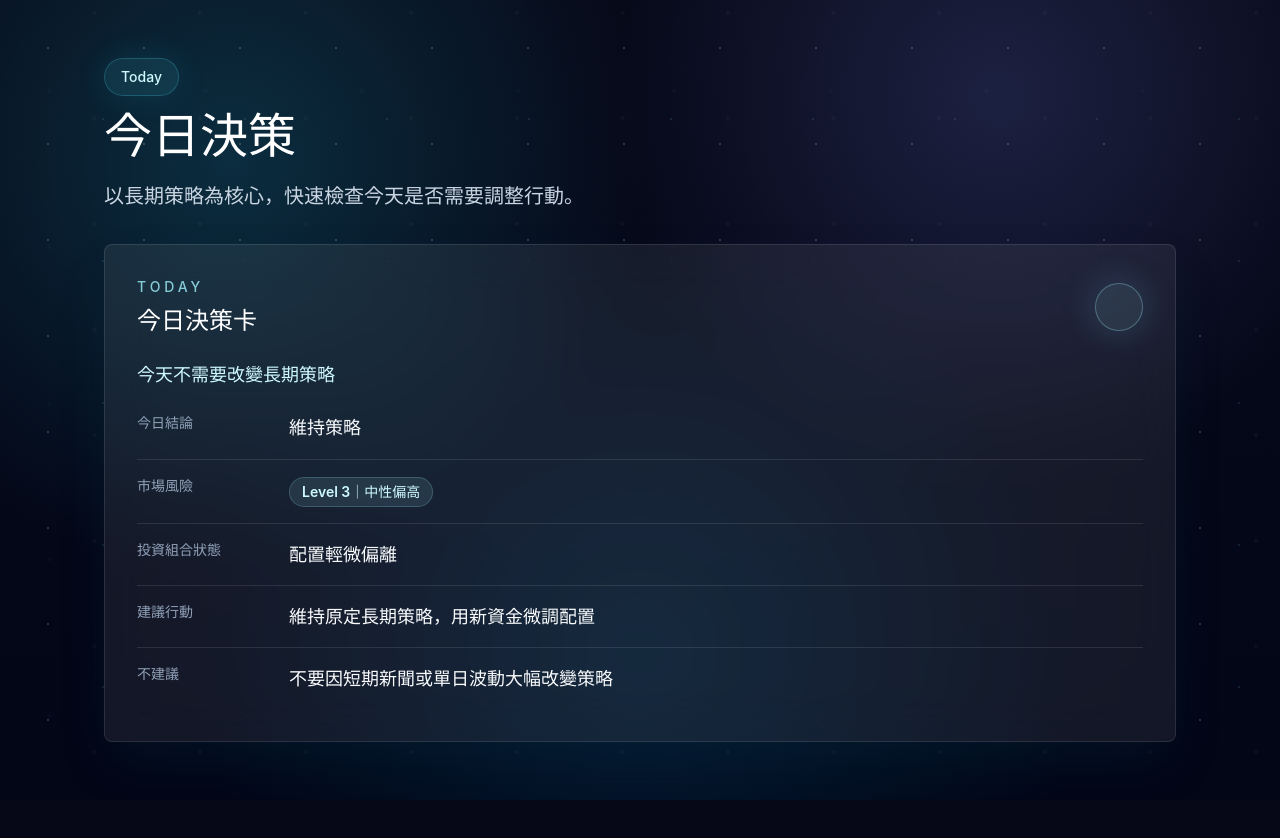
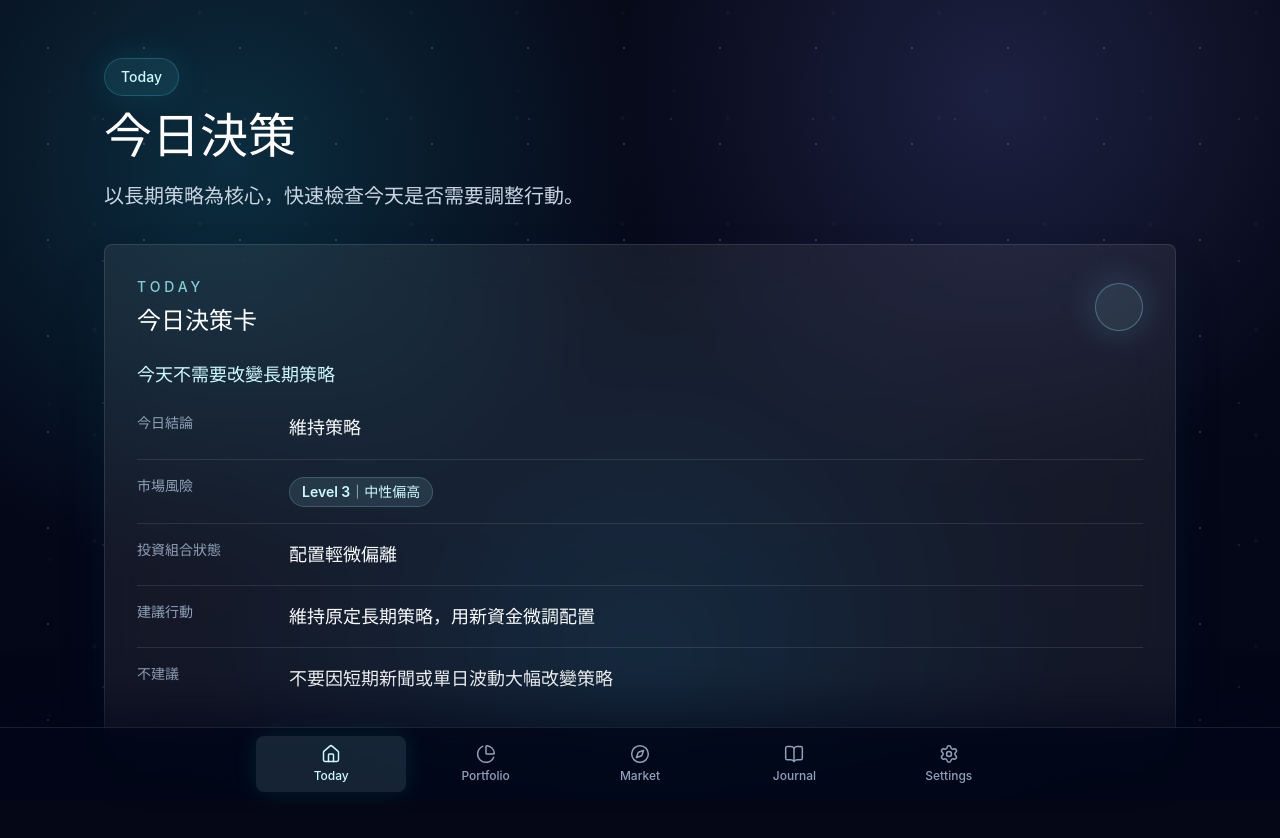
Before and after one commit to bulala-coder/polaris-mvp, a React (Vite) app: page /today in a window 1280 px wide. Shown: the top 838 px of the page. Built offline with nearby package versions, Linux system fonts and the light colour scheme.

Commit message:
Add bottom navigation and placeholder pages

```diff
--- a/src/components/layout/AppShell.tsx
+++ b/src/components/layout/AppShell.tsx
@@ -1,14 +1,17 @@
 import type { ReactNode } from 'react'
+import BottomNavigation from './BottomNavigation'
 
 type AppShellProps = {
   children: ReactNode
+  showNavigation?: boolean
 }
 
-function AppShell({ children }: AppShellProps) {
+function AppShell({ children, showNavigation = true }: AppShellProps) {
   return (
     <main className="min-h-screen overflow-hidden bg-[#060817] text-slate-100">
       <div className="space-background absolute inset-0" aria-hidden="true" />
-      {children}
+      <div className={showNavigation ? 'pb-24' : undefined}>{children}</div>
+      {showNavigation ? <BottomNavigation /> : null}
     </main>
   )
 }
--- /dev/null
+++ b/src/components/layout/BottomNavigation.tsx
@@ -0,0 +1,62 @@
+import { BookOpen, Compass, Home, PieChart, Settings } from 'lucide-react'
+import { NavLink } from 'react-router-dom'
+
+const navigationItems = [
+  {
+    label: 'Today',
+    to: '/today',
+    icon: Home,
+  },
+  {
+    label: 'Portfolio',
+    to: '/portfolio',
+    icon: PieChart,
+  },
+  {
+    label: 'Market',
+    to: '/market',
+    icon: Compass,
+  },
+  {
+    label: 'Journal',
+    to: '/journal',
+    icon: BookOpen,
+  },
+  {
+    label: 'Settings',
+    to: '/settings',
+    icon: Settings,
+  },
+]
+
+function BottomNavigation() {
+  return (
+    <nav className="fixed inset-x-0 bottom-0 z-20 border-t border-white/10 bg-slate-950/85 px-3 py-2 shadow-[0_-18px_50px_rgba(2,6,23,0.55)] backdrop-blur-xl">
+      <div className="mx-auto grid max-w-3xl grid-cols-5 gap-1">
+        {navigationItems.map((item) => {
+          const Icon = item.icon
+
+          return (
+            <NavLink
+              className={({ isActive }) =>
+                [
+                  'flex min-h-14 flex-col items-center justify-center gap-1 rounded-lg px-2 text-xs font-medium transition',
+                  isActive
+                    ? 'bg-cyan-200/12 text-cyan-100 shadow-[0_0_24px_rgba(34,211,238,0.12)]'
+                    : 'text-slate-400 hover:bg-white/5 hover:text-slate-100',
+                ].join(' ')
+              }
+              key={item.to}
+              to={item.to}
+            >
+              <Icon aria-hidden="true" className="h-5 w-5" strokeWidth={1.8} />
+              <span>{item.label}</span>
+            </NavLink>
+          )
+        })}
+      </div>
+    </nav>
+  )
+}
+
+export default BottomNavigation
--- /dev/null
+++ b/src/pages/JournalPage.tsx
@@ -0,0 +1,24 @@
+import AppShell from '../components/layout/AppShell'
+import PageContainer from '../components/layout/PageContainer'
+
+function JournalPage() {
+  return (
+    <AppShell>
+      <PageContainer>
+        <div className="max-w-3xl rounded-lg border border-white/10 bg-white/[0.07] p-6 shadow-2xl shadow-cyan-950/30 backdrop-blur-xl sm:p-8">
+          <p className="mb-4 inline-flex rounded-full border border-cyan-300/20 bg-cyan-300/10 px-4 py-2 text-sm font-medium text-cyan-100">
+            Journal
+          </p>
+          <h1 className="text-4xl font-semibold tracking-normal text-white sm:text-5xl">
+            決策回顧
+          </h1>
+          <p className="mt-5 text-xl leading-relaxed text-slate-300">
+            決策回顧將在這裡顯示
+          </p>
+        </div>
+      </PageContainer>
+    </AppShell>
+  )
+}
+
+export default JournalPage
--- /dev/null
+++ b/src/pages/MarketPage.tsx
@@ -0,0 +1,24 @@
+import AppShell from '../components/layout/AppShell'
+import PageContainer from '../components/layout/PageContainer'
+
+function MarketPage() {
+  return (
+    <AppShell>
+      <PageContainer>
+        <div className="max-w-3xl rounded-lg border border-white/10 bg-white/[0.07] p-6 shadow-2xl shadow-cyan-950/30 backdrop-blur-xl sm:p-8">
+          <p className="mb-4 inline-flex rounded-full border border-cyan-300/20 bg-cyan-300/10 px-4 py-2 text-sm font-medium text-cyan-100">
+            Market
+          </p>
+          <h1 className="text-4xl font-semibold tracking-normal text-white sm:text-5xl">
+            市場
+          </h1>
+          <p className="mt-5 text-xl leading-relaxed text-slate-300">
+            市場風險情境將在這裡顯示
+          </p>
+        </div>
+      </PageContainer>
+    </AppShell>
+  )
+}
+
+export default MarketPage
--- /dev/null
+++ b/src/pages/PortfolioPage.tsx
@@ -0,0 +1,24 @@
+import AppShell from '../components/layout/AppShell'
+import PageContainer from '../components/layout/PageContainer'
+
+function PortfolioPage() {
+  return (
+    <AppShell>
+      <PageContainer>
+        <div className="max-w-3xl rounded-lg border border-white/10 bg-white/[0.07] p-6 shadow-2xl shadow-cyan-950/30 backdrop-blur-xl sm:p-8">
+          <p className="mb-4 inline-flex rounded-full border border-cyan-300/20 bg-cyan-300/10 px-4 py-2 text-sm font-medium text-cyan-100">
+            Portfolio
+          </p>
+          <h1 className="text-4xl font-semibold tracking-normal text-white sm:text-5xl">
+            投資組合
+          </h1>
+          <p className="mt-5 text-xl leading-relaxed text-slate-300">
+            投資組合狀態將在這裡顯示
+          </p>
+        </div>
+      </PageContainer>
+    </AppShell>
+  )
+}
+
+export default PortfolioPage
--- /dev/null
+++ b/src/pages/SettingsPage.tsx
@@ -0,0 +1,24 @@
+import AppShell from '../components/layout/AppShell'
+import PageContainer from '../components/layout/PageContainer'
+
+function SettingsPage() {
+  return (
+    <AppShell>
+      <PageContainer>
+        <div className="max-w-3xl rounded-lg border border-white/10 bg-white/[0.07] p-6 shadow-2xl shadow-cyan-950/30 backdrop-blur-xl sm:p-8">
+          <p className="mb-4 inline-flex rounded-full border border-cyan-300/20 bg-cyan-300/10 px-4 py-2 text-sm font-medium text-cyan-100">
+            Settings
+          </p>
+          <h1 className="text-4xl font-semibold tracking-normal text-white sm:text-5xl">
+            設定
+          </h1>
+          <p className="mt-5 text-xl leading-relaxed text-slate-300">
+            Polaris 設定將在這裡顯示
+          </p>
+        </div>
+      </PageContainer>
+    </AppShell>
+  )
+}
+
+export default SettingsPage
--- a/src/pages/WelcomePage.tsx
+++ b/src/pages/WelcomePage.tsx
@@ -21,7 +21,7 @@ const pillars = [
 
 function WelcomePage() {
   return (
-    <AppShell>
+    <AppShell showNavigation={false}>
       <PageContainer>
         <div className="mb-10 max-w-3xl">
           <p className="mb-4 inline-flex rounded-full border border-cyan-300/20 bg-cyan-300/10 px-4 py-2 text-sm font-medium text-cyan-100 shadow-[0_0_32px_rgba(34,211,238,0.12)]">
```
Also changed, not shown: src/app/router.tsx (+20 -0 lines).
